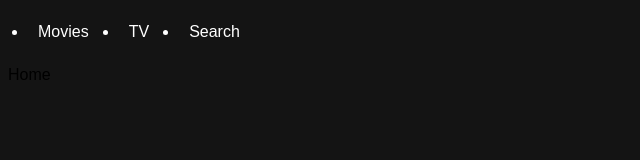
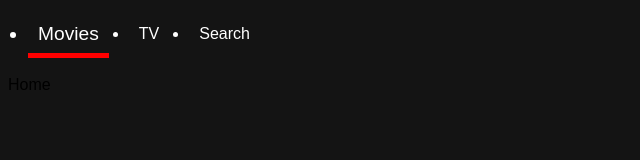
Before and after one commit to vanadis0929/movie2021, a React (Create React App) app: page / in a window 1280 px wide. Shown: the top 160 px of the page, without its empty margins (0-640 px from the left). Built offline with nearby package versions, Linux system fonts and the light colour scheme; what emotion-reset, webfontloader would draw is missing.

Commit message:
3.4 완료

```diff
--- a/src/Components/Header.js
+++ b/src/Components/Header.js
@@ -1,59 +1,59 @@
 /** @jsxRuntime classic */
 /** @jsx jsx */
 
-import React from "react";
-
 import { Link, withRouter } from "react-router-dom";
 
-import { jsx, css } from "@emotion/react";
+import { jsx } from "@emotion/react";
+import styled from "@emotion/styled";
 
-const HeaderDiv = css`
+const Header = styled.header`
     position: sticky;
     left: 0;
     top: 0;
 `;
 
-const List = css`
+const List = styled.ul`
     display: flex;
     align-items: center;
     text-align: center;
     padding: 0 20px;
+`;
 
-    > li {
+const Item = styled.li`
     flex: 0 0 auto;
     margin-right: 20px;
     color: #fff;
+    border-bottom: 5px solid
+        ${(props) => (props.active ? "#f00" : "transparent")};
+    transition: all 0.5s;
+    font-size: ${(props) => (props.active ? "120%" : "")};
+`;
 
-        > a {
+const ItemLink = styled(Link)`
     display: block;
     padding: 5px 10px;
-            border-bottom: 5px solid
-                ${(props) => (props.current ? "#f00" : "transparent")};
 
-            :hover {
+    &:hover {
         background-color: #00f;
         color: #fff;
     }
-        }
-    }
 `;
 
-const Header = (props) => (
-    <header css={HeaderDiv}>
+export default withRouter(({ location: { pathname } }) => (
+    <Header>
+        {console.log(pathname)}
         <nav>
-            <ul css={List}>
-                <li current={false}>
-                    <Link to="/">Movies</Link>
-                </li>
-                <li current={true}>
-                    <Link to="/tv">TV</Link>
-                </li>
-                <li current={false}>
-                    <Link to="/search">Search</Link>
-                </li>
-            </ul>
+            <List>
+                <Item active={pathname === "/"}>
+                    <ItemLink to="/">Movies</ItemLink>
+                </Item>
+                <Item active={pathname === "/tv"}>
+                    <ItemLink to="/tv">TV</ItemLink>
+                </Item>
+                <Item active={pathname === "/search"}>
+                    <ItemLink to="/search">Search</ItemLink>
+                </Item>
+            </List>
         </nav>
-    </header>
-);
-
-export default withRouter(Header);
+    </Header>
+));
```
Lines whose indentation alone changed are shown as unchanged.
